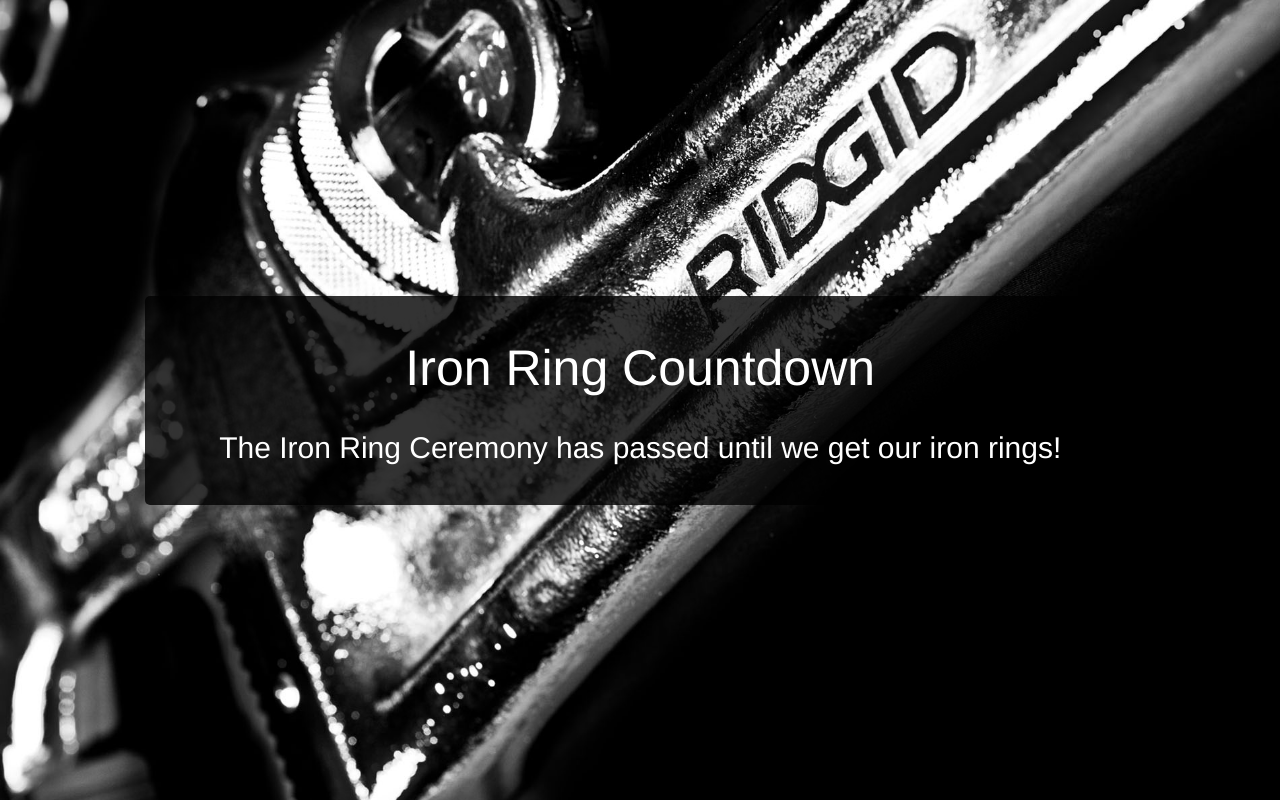
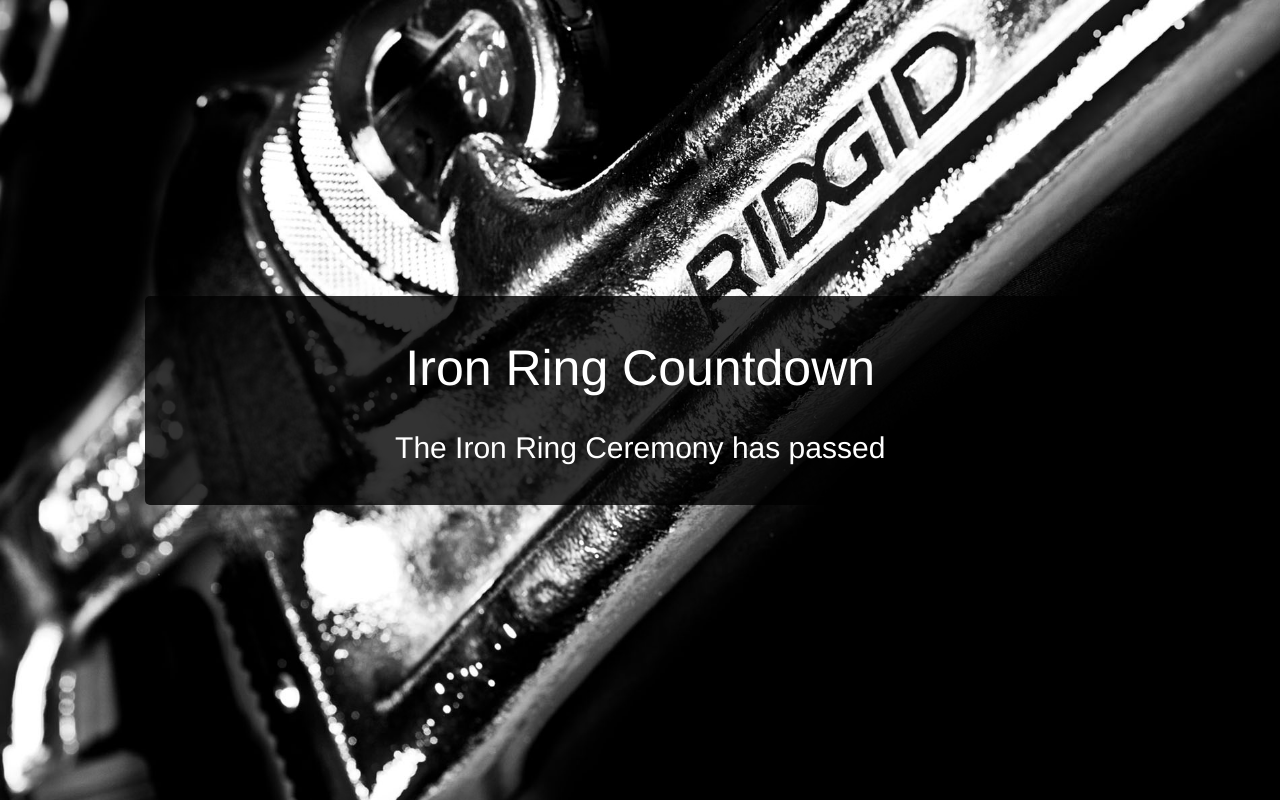
Before and after one commit to andrewhassan/static-university-site, a plain HTML site: page index.html in a window 1280 px wide. Drawn offline with Linux system fonts and the light colour scheme.

Commit message:
Fixed countdown bug

```diff
--- a/countdown.js
+++ b/countdown.js
@@ -50,6 +50,7 @@
     // In case some loser is viewing this after IRC
     if (IRON_RING_CEREMONY_UNIX_TIME < currentTimestamp) {
       setCountdownString('The Iron Ring Ceremony has passed');
+      document.getElementById('post-countdown-text').innerHTML = '';
       return;
     }
 
--- a/index.html
+++ b/index.html
@@ -11,7 +11,7 @@
           <span id="countdown">
             0 days
           </span>
-          until we get our iron rings!
+          <span id="post-countdown-text">until we get our iron rings!</span>
         </p>
       </div>
     </div>
```
